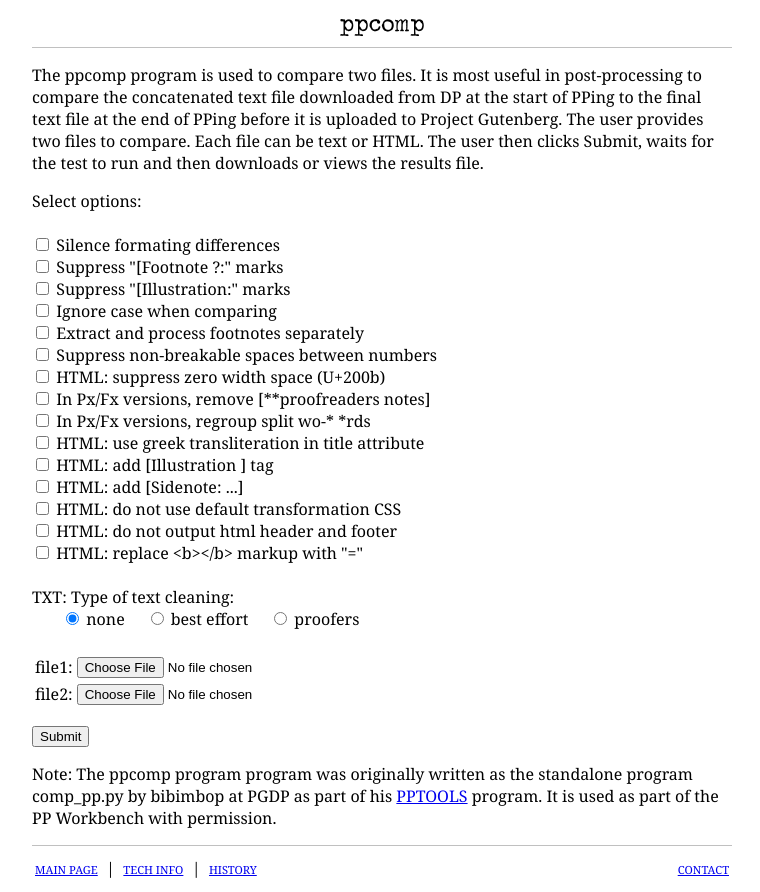
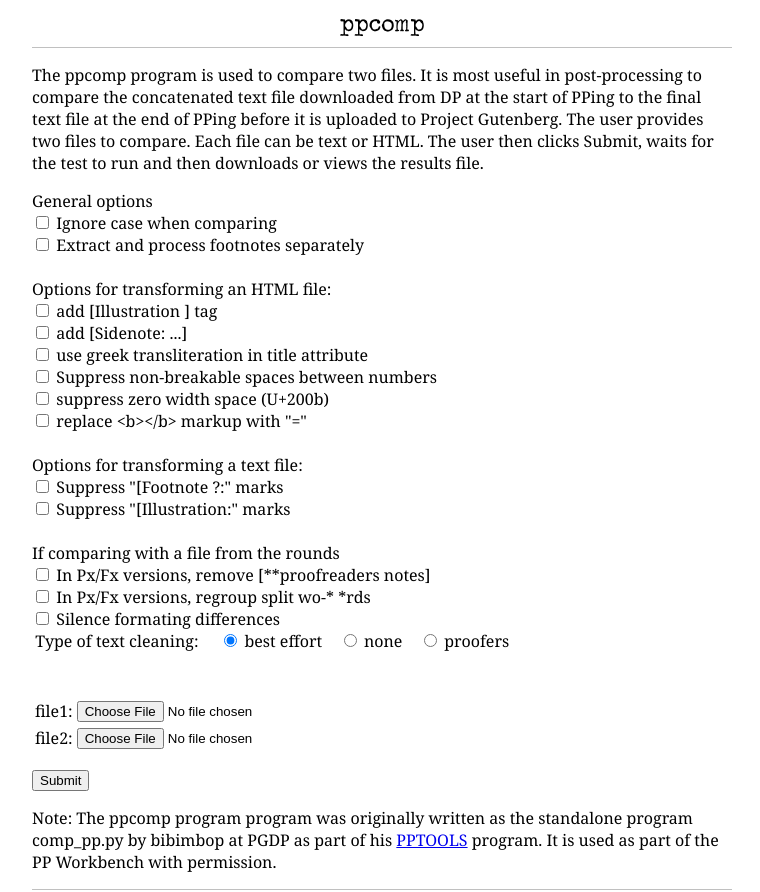
Before and after one commit to DistributedProofreaders/ppwb, a PHP site: page /ppcomp.php in a window 1280 px wide. Shown: the top 892 px of the page, without its empty margins (258-1018 px from the left). Run offline with PHP 8.4, Linux system fonts and the light colour scheme.

Commit message:
reorganize ppcomp options

```diff
--- a/ppcomp.php
+++ b/ppcomp.php
@@ -18,63 +18,66 @@ or views the results file.</p>
 
 <form target="_blank" action="ppcomp-action.php" method="POST" enctype="multipart/form-data">
 
-<div>Select options:</div><br />
+<div>General options</div>
 
-<input type="checkbox" name="ignore-format" value="No" id="ignore-format" autocomplete="off">
-<label for="ignore-format">Silence formating differences</label><br/>
+<input type="checkbox" name="ignore-case" value="No" id="ignore-case" autocomplete="off">
+<label for="ignore-case">Ignore case when comparing</label><br/>
+
+<input type="checkbox" name="extract-footnotes" value="No" id="extract-footnotes" autocomplete="off">
+<label for="extract-footnotes">Extract and process footnotes separately</label><br/>
+<br />
+
+<div>Options for transforming an HTML file:</div>
+
+<input type="checkbox" name="css-add-illustration" value="No" id="css-add-illustration" autocomplete="off">
+<label for="css-add-illustration">add [Illustration ] tag</label><br/>
+
+<input type="checkbox" name="css-add-sidenote" value="No" id="css-add-sidenote" autocomplete="off">
+<label for="css-add-sidenote">add [Sidenote: ...]</label><br/>
+
+<input type="checkbox" name="css-greek-title-plus" value="No" id="css-greek-title-plus" autocomplete="off">
+<label for="css-greek-title-plus">use greek transliteration in title attribute</label><br/>
+
+<input type="checkbox" name="suppress-nbsp-num" value="No" id="suppress-nbsp-num" autocomplete="off">
+<label for="suppress-nbsp-num">Suppress non-breakable spaces between numbers</label><br/>
+
+<input type="checkbox" name="ignore-0-space" value="No" id="ignore-0-space" autocomplete="off">
+<label for="ignore-0-space">suppress zero width space (U+200b)</label><br/>
+
+<input type="checkbox" name="bold-replace" value="No" id="bold-replace" autocomplete="off">
+<label for="bold-replace">replace &lt;b>&lt;/b> markup with "="</label><br/>
+<br />
+
+<div>Options for transforming a text file:</div>
 
 <input type="checkbox" name="suppress-footnote-tags" value="No" id="suppress-footnote-tags" autocomplete="off">
 <label for="suppress-footnote-tags">Suppress "[Footnote ?:" marks</label><br/>
 
 <input type="checkbox" name="suppress-illustration-tags" value="No" id="suppress-illustration-tags" autocomplete="off">
 <label for="suppress-illustration-tags">Suppress "[Illustration:" marks</label><br/>
+<br />
 
-<input type="checkbox" name="ignore-case" value="No" id="ignore-case" autocomplete="off">
-<label for="ignore-case">Ignore case when comparing</label><br/>
-
-<input type="checkbox" name="extract-footnotes" value="No" id="extract-footnotes" autocomplete="off">
-<label for="extract-footnotes">Extract and process footnotes separately</label><br/>
-
-<input type="checkbox" name="suppress-nbsp-num" value="No" id="suppress-nbsp-num" autocomplete="off">
-<label for="suppress-nbsp-num">Suppress non-breakable spaces between numbers</label><br/>
-
-<input type="checkbox" name="ignore-0-space" value="No" id="ignore-0-space" autocomplete="off">
-<label for="ignore-0-space">HTML: suppress zero width space (U+200b)</label><br/>
+<div>If comparing with a file from the rounds</div>
 
 <input type="checkbox" name="suppress-proofers-notes" value="No" id="suppress-proofers-notes" autocomplete="off">
-<label for="suppress-proofers-notes">In Px/Fx versions, remove [**proofreaders notes]</label><br/>
+<label for="suppress-proofers-notes">In Px/Fx versions, remove [**proofreaders notes]</label>
+<br/>
 
 <input type="checkbox" name="regroup-split-words" value="No" id="regroup-split-words" autocomplete="off">
-<label for="regroup-split-words">In Px/Fx versions, regroup split wo-* *rds</label><br/>
+<label for="regroup-split-words">In Px/Fx versions, regroup split wo-* *rds</label><br />
 
-<input type="checkbox" name="css-greek-title-plus" value="No" id="css-greek-title-plus" autocomplete="off">
-<label for="css-greek-title-plus">HTML: use greek transliteration in title attribute</label><br/>
+<input type="checkbox" name="ignore-format" value="No" id="ignore-format" autocomplete="off">
+<label for="ignore-format">Silence formating differences</label><br/>
 
-<input type="checkbox" name="css-add-illustration" value="No" id="css-add-illustration" autocomplete="off">
-<label for="css-add-illustration">HTML: add [Illustration ] tag</label><br/>
-
-<input type="checkbox" name="css-add-sidenote" value="No" id="css-add-sidenote" autocomplete="off">
-<label for="css-add-sidenote">HTML: add [Sidenote: ...]</label><br/>
-
-<input type="checkbox" name="css-no-default" value="No" id="css-no-default" autocomplete="off">
-<label for="css-no-default">HTML: do not use default transformation CSS</label><br/>
-
-<input type="checkbox" name="without-html-header" value="No" id="without-html-header" autocomplete="off">
-<label for="without-html-header">HTML: do not output html header and footer</label><br/>
-
-<input type="checkbox" name="bold-replace" value="No" id="bold-replace" autocomplete="off">
-<label for="bold-replace">HTML: replace &lt;b>&lt;/b> markup with "="</label><br/>
-
+<div style='margin-left:0.2em'>Type of text cleaning:
+&nbsp;&nbsp;&nbsp;
+<input type="radio" name="txt-cleanup-type" value="b" checked="Yes" /> best effort
+&nbsp;&nbsp;
+<input type="radio" name="txt-cleanup-type" value="n" /> none
+&nbsp;&nbsp;
+<input type="radio" name="txt-cleanup-type" value="p" /> proofers
+</div>
 <br />
-<div>TXT: Type of text cleaning:</div>
-&nbsp;&nbsp;&nbsp;&nbsp;&nbsp;&nbsp;
-<input type="radio" name="txt-cleanup-type" value="n" checked="Yes" /> none
-&nbsp;&nbsp;&nbsp;
-<input type="radio" name="txt-cleanup-type" value="b" /> best effort
-&nbsp;&nbsp;&nbsp;
-<input type="radio" name="txt-cleanup-type" value="p" /> proofers
-<br />
-
 
 <br />
 <table>
--- a/pphtml-action.php
+++ b/pphtml-action.php
@@ -155,7 +155,9 @@ if ($user_htmlfile == "") {
 $scommand = './bin/pphtml -i ' . $user_htmlfile . ' -o ' . $work . "/" . $upid . "/report.html";
 
 $command = escapeshellcmd($scommand) . " 2>&1";
+
 // echo $command;
+file_put_contents("${work}/${upid}/command.txt", $command);
 
 // and finally, run pphtml
 $output = shell_exec($command);
--- a/pptext-action.php
+++ b/pptext-action.php
@@ -263,7 +263,9 @@ if ($gtarget_name != "") {
 // build the command
 $scommand = './bin/pptext ' . $useropts . $gw . ' -i ' . $target_name . ' -o ' . $work . "/" . $upid;
 $command = escapeshellcmd($scommand) . " 2>&1";
+
 // echo $command;
+file_put_contents("${work}/${upid}/command.txt", $command);
 
 // and finally, run pptext
 $output = shell_exec($command);
```
Also changed, not shown: ppcomp-action.php (+12 -2 lines).
